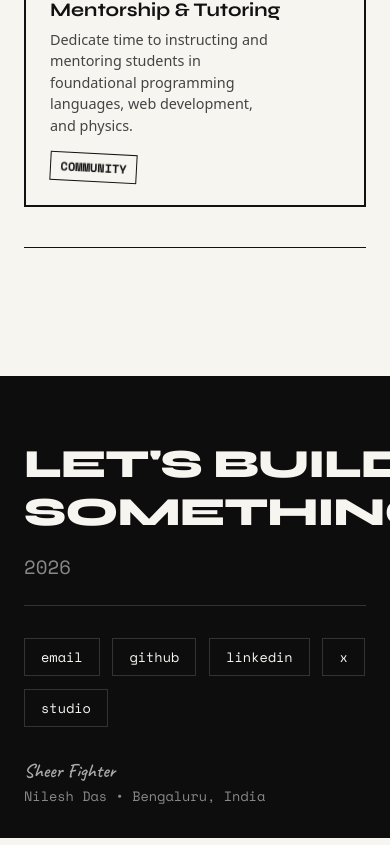
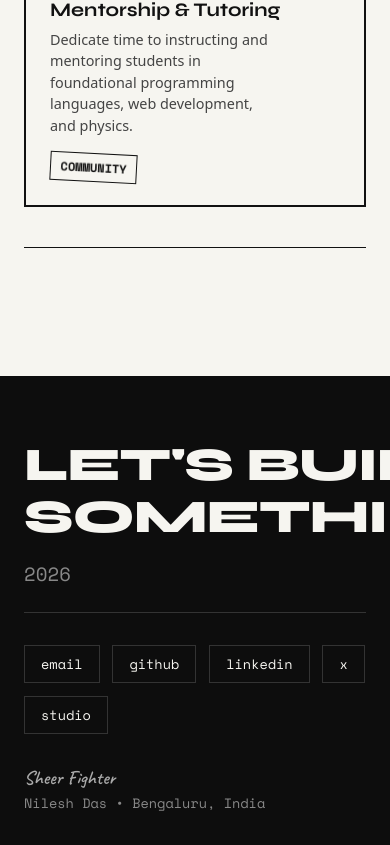
Before and after one commit to Nilesh123-45/portfolio-2026, a React (Vite) app: page / in a window 390 px wide. Shown: the part 6878-7723 px from the top of the page. Built offline with nearby package versions, Linux system fonts and the light colour scheme.

Commit message:
Fix: Scaled footer heading for mobile screens

```diff
--- a/src/App.css
+++ b/src/App.css
@@ -1174,3 +1174,12 @@ button {
     margin-top: 1rem;
   }
 }
+
+/* --- FOOTER TEXT MOBILE FIX --- */
+@media screen and (max-width: 768px) {
+  .footer-heading {
+    font-size: 12vw; /* This forces the text to scale to the screen width */
+    line-height: 1.1;
+    word-wrap: break-word; /* Safety net so it wraps instead of cutting off */
+  }
+}
```
